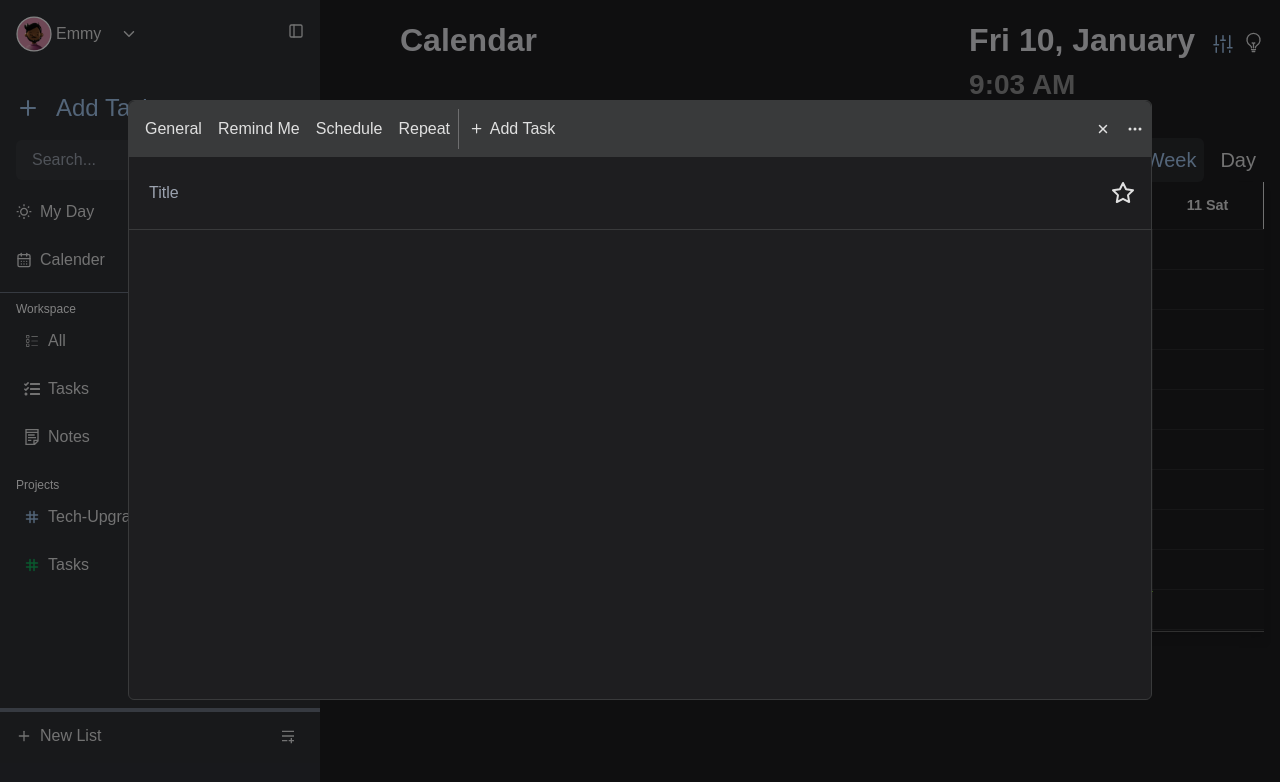
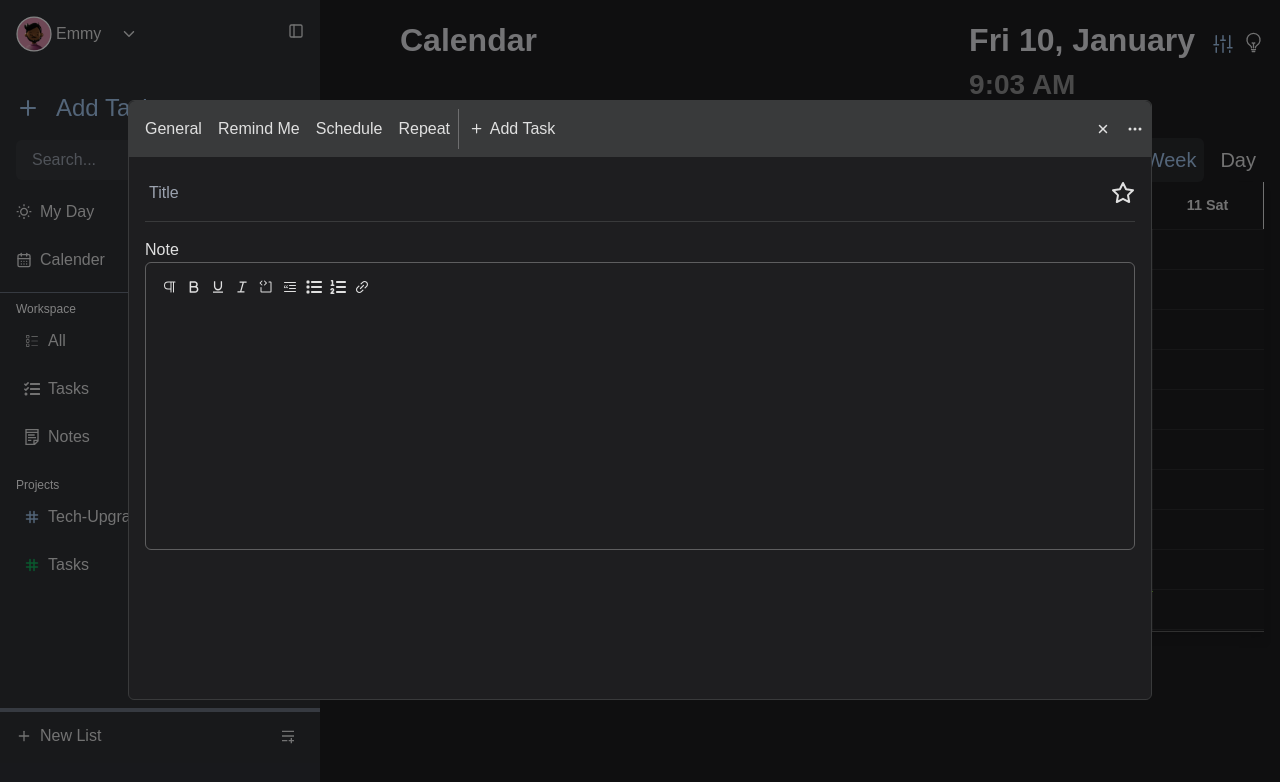
Before and after one commit to Emmynando/note-app, a Next.js app: page /calendar in a window 1280 px wide. Shown: the top 782 px of the page. Built offline with nearby package versions, Linux system fonts and the light colour scheme.

Commit message:
general task

```diff
--- a/src/app/globals.css
+++ b/src/app/globals.css
@@ -180,6 +180,13 @@ input {
   .check-box {
     @apply relative before:content-[''] before:size-4 before:rounded-full before:border-2 relative flex items-center gap-2;
   }
+  .scrollbar-none::-webkit-scrollbar {
+    display: none;
+  }
+  .scrollbar-none {
+    -ms-overflow-style: none; /* IE and Edge */
+    scrollbar-width: none; /* Firefox */
+  }
 
   .scrollbar-custom::-webkit-scrollbar {
     @apply size-[5px];
@@ -202,3 +209,15 @@ input {
     background: rgba(255, 255, 255, 0.3);
   }
 }
+
+/* tip tap */
+.ul,
+.ol {
+  padding: 0 1rem;
+  margin: 1.25rem 1rem 1.25rem 0.4rem;
+}
+
+li p {
+  margin-top: 0.4em;
+  margin-bottom: 0.4em;
+}
--- /dev/null
+++ b/src/components/Layout/AddTask/General/TextEditor.tsx
@@ -0,0 +1,108 @@
+"use client";
+import React, { useState } from "react";
+import { useEditor, EditorContent } from "@tiptap/react";
+import Document from "@tiptap/extension-document";
+import StarterKit from "@tiptap/starter-kit";
+import Paragraph from "@tiptap/extension-paragraph";
+import Blockquote from "@tiptap/extension-blockquote";
+
+import Link from "@tiptap/extension-link";
+import Underline from "@tiptap/extension-underline";
+import Placeholder from "@tiptap/extension-placeholder";
+
+import {
+  AiOutlineBold,
+  AiOutlineItalic,
+  AiOutlineLink,
+  AiOutlineUnderline,
+} from "react-icons/ai";
+import { PiParagraph, PiCodeBlock } from "react-icons/pi";
+import { BsBlockquoteLeft } from "react-icons/bs";
+import { FaListOl, FaList } from "react-icons/fa6";
+const TextEditor = () => {
+  const editor = useEditor({
+    extensions: [
+      Paragraph,
+      Blockquote,
+      Document,
+      StarterKit,
+      Underline,
+      Link.configure({
+        openOnClick: true, // Links open in a new tab
+        autolink: true, // Automatically convert URLs to links
+      }),
+      Placeholder.configure({
+        placeholder: "Write something here...",
+      }),
+    ],
+    content: "",
+  });
+
+  if (!editor) return <div>Loading editor...</div>;
+  return (
+    <div className="button-group border border-secFade h-[18rem] rounded-md p-2">
+      <div className="flex items-center gap-2 p-2">
+        <button
+          onClick={() => editor.chain().focus().setParagraph()}
+          disabled={!editor.can().chain().focus().setParagraph().run()}>
+          <PiParagraph />
+        </button>
+        <button
+          onClick={() => editor.chain().focus().toggleBold().run()}
+          disabled={!editor.can().chain().focus().toggleBold().run()}>
+          <AiOutlineBold />
+        </button>
+
+        <button
+          onClick={() => editor.chain().focus().setBold().run()}
+          disabled={!editor.can().chain().focus().toggleUnderline().run()}>
+          <AiOutlineUnderline />
+        </button>
+        <button
+          onClick={() => editor.chain().focus().toggleItalic().run()}
+          disabled={!editor.can().chain().focus().toggleItalic().run()}>
+          <AiOutlineItalic />
+        </button>
+        <button
+          onClick={() => editor.chain().focus().toggleCodeBlock().run()}
+          disabled={!editor.can().chain().focus().toggleCodeBlock().run()}>
+          <PiCodeBlock />
+        </button>
+        <button
+          onClick={() => editor.chain().focus().setBlockquote().run()}
+          disabled={!editor.can().chain().focus().toggleCodeBlock().run()}>
+          <BsBlockquoteLeft />
+        </button>
+        <button
+          onClick={() => editor.chain().focus().toggleBulletList().run()}
+          disabled={!editor.can().chain().focus().toggleBulletList().run()}
+          className={editor.isActive("bulletList") ? "is-active" : ""}>
+          <FaList />
+        </button>
+        <button
+          onClick={() => editor.chain().focus().toggleBulletList().run()}
+          disabled={!editor.can().chain().focus().toggleBulletList().run()}>
+          <FaListOl />
+        </button>
+        <button
+          onClick={() =>
+            editor
+              .chain()
+              .focus()
+              .setLink({ href: "https://example.com" })
+              .run()
+          }>
+          <AiOutlineLink />
+        </button>
+      </div>
+      <EditorContent
+        editor={editor}
+        className="h-68 max-h-75 overflow-scroll placeholder:text-white scrollbar-none caret-white"
+        placeholder="here"
+        style={{ height: "15rem", maxHeight: "17rem", caretColor: "white" }}
+      />
+    </div>
+  );
+};
+
+export default TextEditor;
--- a/src/components/Layout/AddTask/General/index.tsx
+++ b/src/components/Layout/AddTask/General/index.tsx
@@ -1,9 +1,10 @@
 import { FiStar } from "react-icons/fi";
+import TextEditor from "./TextEditor";
 
 export default function GeneralIndex() {
   return (
-    <main className="pt-4 px-4 pb-2 border-b border-[#393a3b]">
-      <div className="flex gap-2 items-center w-full pb-2">
+    <main className="pt-4 px-4 pb-2 ">
+      <div className="flex gap-2 items-center w-full pb-2 border-b border-[#393a3b]">
         <input
           placeholder="Title "
           className="flex-1 bg-inherit py-2 shadow-custom px-1 focus:ring-2 focus:ring-[#393a3b]"
@@ -11,7 +12,10 @@ export default function GeneralIndex() {
 
         <FiStar className="text-[1.5rem]" />
       </div>
-      <div></div>
+      <div className="pt-4">
+        <p>Note</p>
+        <TextEditor />
+      </div>
     </main>
   );
 }
--- a/src/components/Layout/Calendar/CalendarComp.tsx
+++ b/src/components/Layout/Calendar/CalendarComp.tsx
@@ -5,12 +5,24 @@ import moment from "moment";
 import "moment-timezone";
 import "react-big-calendar/lib/css/react-big-calendar.css";
 import AppointmentEvent from "./AppointmentEvent";
-import { EVENTS, VIEW_OPTIONS } from "@/components/constant";
+import { EVENTS } from "@/components/constant";
 import clsx from "clsx";
 import { RiArrowRightSLine, RiArrowLeftSLine } from "react-icons/ri";
 
 const localizer = momentLocalizer(moment);
 type Keys = keyof typeof Views;
+
+export const VIEW_OPTIONS = [
+  {
+    id: Views.WEEK,
+    label: "Week",
+  },
+  {
+    id: Views.DAY,
+    label: "Day",
+  },
+  { id: Views.MONTH, label: "Month" },
+];
 
 const CalendarComponent = () => {
   const [date, setDate] = useState(new Date());
--- a/src/components/constant/index.ts
+++ b/src/components/constant/index.ts
@@ -6,7 +6,7 @@ import { CiBoxList } from "react-icons/ci";
 import { PiHashStraightBold } from "react-icons/pi";
 import moment from "moment";
 import { EventItem } from "@/types";
-import { Views } from "react-big-calendar";
+// import { Views } from "react-big-calendar";
 
 export const navCalander = [
   {
@@ -60,18 +60,6 @@ export const navProjects = [
   },
 ];
 
-export const VIEW_OPTIONS = [
-  {
-    id: Views.WEEK,
-    label: "Week",
-  },
-  {
-    id: Views.DAY,
-    label: "Day",
-  },
-  { id: Views.MONTH, label: "Month" },
-];
-
 export const EVENTS: EventItem[] = [
   {
     start: moment("2025-01-14T14:00:00").toDate(),
```
Also changed, not shown: package.json (+15 -0 lines), 1 other file (tests, documents, lock files or other folders).
